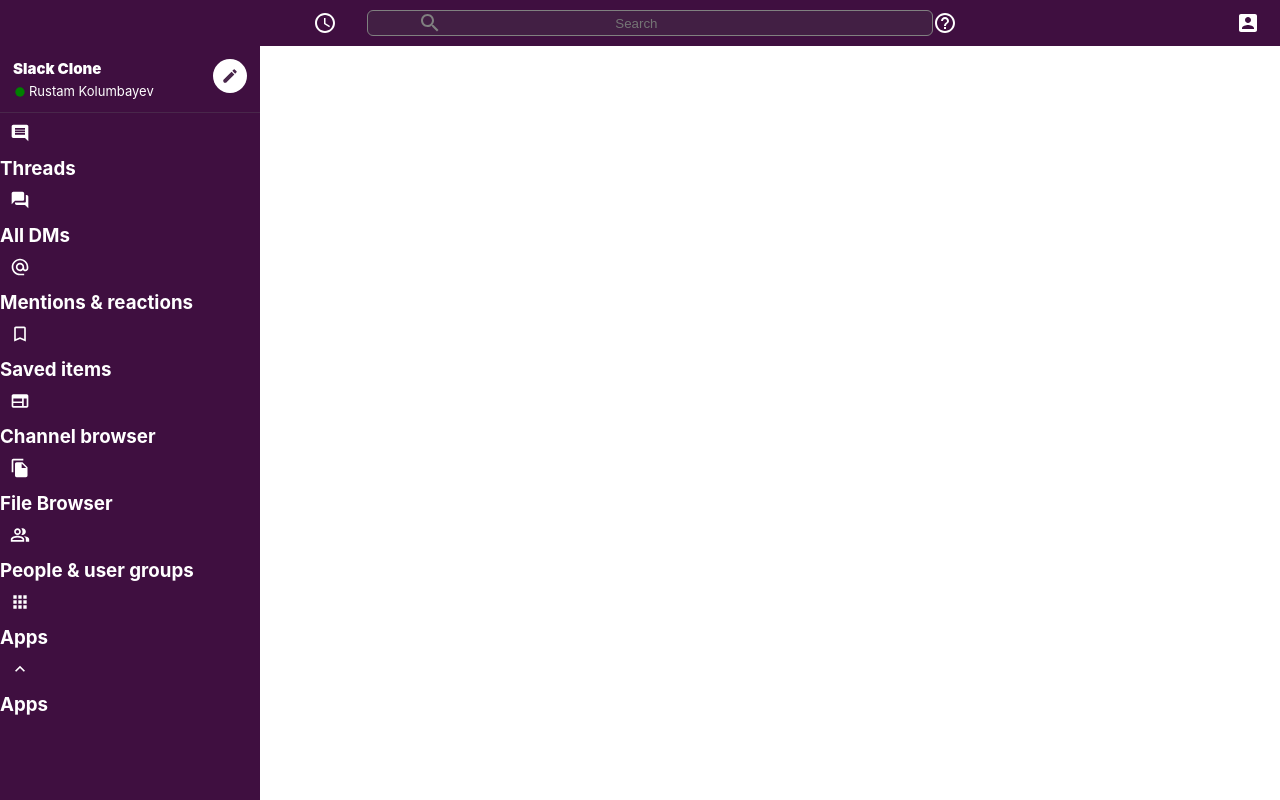
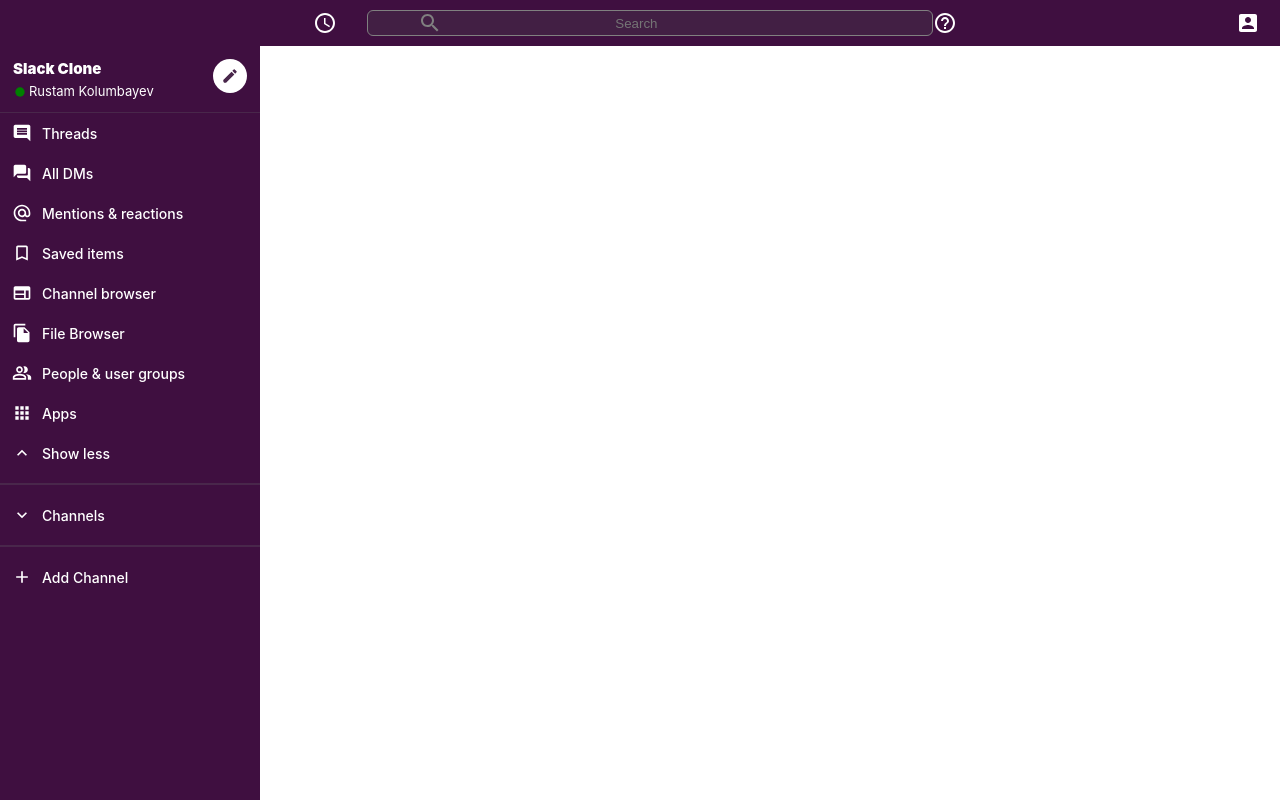
Before and after one commit to Rubick1997/slack-clone, a React (Create React App) app: page / in a window 1280 px wide. Built offline with nearby package versions, Linux system fonts and the light colour scheme.

Commit message:
Sidebar was made

```diff
--- a/package.json
+++ b/package.json
@@ -3,12 +3,14 @@
 	"version": "0.1.0",
 	"private": true,
 	"dependencies": {
+		"@fortawesome/fontawesome-free": "^5.15.2",
 		"@material-ui/core": "^4.11.3",
 		"@material-ui/icons": "^4.11.2",
 		"@reduxjs/toolkit": "^1.1.0",
 		"@testing-library/jest-dom": "^4.2.4",
 		"@testing-library/react": "^9.3.2",
 		"@testing-library/user-event": "^7.1.2",
+		"firebase": "^8.2.9",
 		"react": "^17.0.1",
 		"react-dom": "^17.0.1",
 		"react-redux": "^7.1.3",
--- a/public/index.html
+++ b/public/index.html
@@ -24,6 +24,9 @@
       work correctly both with client-side routing and a non-root public URL.
       Learn how to configure a non-root public URL by running `npm run build`.
     -->
+    <script defer src="/your-path-to-fontawesome/js/brands.js"></script>
+    <script defer src="/your-path-to-fontawesome/js/solid.js"></script>
+    <script defer src="/your-path-to-fontawesome/js/fontawesome.js"></script>
     <title>React Redux App</title>
   </head>
   <body>
--- a/src/components/Sidebar.js
+++ b/src/components/Sidebar.js
@@ -12,6 +12,8 @@
 import PeopleAltOutlinedIcon from "@material-ui/icons/PeopleAltOutlined";
 import AppsOutlinedIcon from "@material-ui/icons/AppsOutlined";
 import ExpandLessOutlinedIcon from "@material-ui/icons/ExpandLessOutlined";
+import ExpandMoreOutlinedIcon from "@material-ui/icons/ExpandMoreOutlined";
+import AddOutlinedIcon from "@material-ui/icons/AddOutlined";
 
 function Sidebar() {
 	return (
@@ -37,7 +39,15 @@
 				title='People & user groups'
 			/>
 			<SidebarOptions Icon={AppsOutlinedIcon} title='Apps' />
-			<SidebarOptions Icon={ExpandLessOutlinedIcon} title='Apps' />
+			<SidebarOptions Icon={ExpandLessOutlinedIcon} title='Show less' />
+			<hr />
+			<SidebarOptions Icon={ExpandMoreOutlinedIcon} title='Channels' />
+			<hr />
+			<SidebarOptions
+				Icon={AddOutlinedIcon}
+				addChannelOption
+				title='Add Channel'
+			/>
 		</SidebarContainer>
 	);
 }
@@ -51,6 +61,11 @@
 	border-top: 0.5px solid #49274b;
 	max-width: 260px;
 	margin-top: 45px;
+	> hr {
+		margin-top: 10px;
+		margin-bottom: 10px;
+		border: 1px solid #49274b;
+	}
 `;
 
 const SidebarHeader = styled.div`
--- a/src/components/SidebarOptions.js
+++ b/src/components/SidebarOptions.js
@@ -1,19 +1,50 @@
-import React from 'react'
-import styled from "styled-components"
+import React from "react";
+import styled from "styled-components";
 
-function SidebarOptions({Icon,title}) {
-    return (<SidebarOptionContainer>
-        {Icon && <Icon fontSize="small" style ={{padding:10}}/>}
-        {Icon ? (<h3>{title}</h3>):(
-            <SidebarOptionChannel>
-                <span>#</span>{title}
-            </SidebarOptionChannel>
-        )}
-    </SidebarOptionContainer>)
+function SidebarOptions({ Icon, title, addChannelOption }) {
+	const addChannel = () => {
+        const channelName = prompt('Please enter the channel name');
+
+    };
+
+	const selectChannel = () => {};
+	return (
+		<SidebarOptionContainer
+			onClick={addChannelOption ? addChannel : selectChannel}>
+			{Icon && <Icon fontSize='small' style={{ padding: 10 }} />}
+			{Icon ? (
+				<h3>{title}</h3>
+			) : (
+				<SidebarOptionChannel>
+					<span>#</span>
+					{title}
+				</SidebarOptionChannel>
+			)}
+		</SidebarOptionContainer>
+	);
 }
 
-export default SidebarOptions
+export default SidebarOptions;
 
-const SidebarOptionContainer = styled.div``
+const SidebarOptionContainer = styled.div`
+	display: flex;
+	font-size: 12px;
+	align-items: center;
+	padding-left: 2px;
+	cursor: pointer;
 
-const SidebarOptionChannel = styled.div``
+	:hover {
+		opacity: 0.9;
+		background-color: #340e36;
+	}
+
+	> h3 {
+		font-weight: 500;
+	}
+
+	> h3 > span {
+		padding: 15px;
+	}
+`;
+
+const SidebarOptionChannel = styled.div``;
```
Also changed, not shown: src/firebase.js (+9 -0 lines), 1 other file (tests, documents, lock files or other folders).
